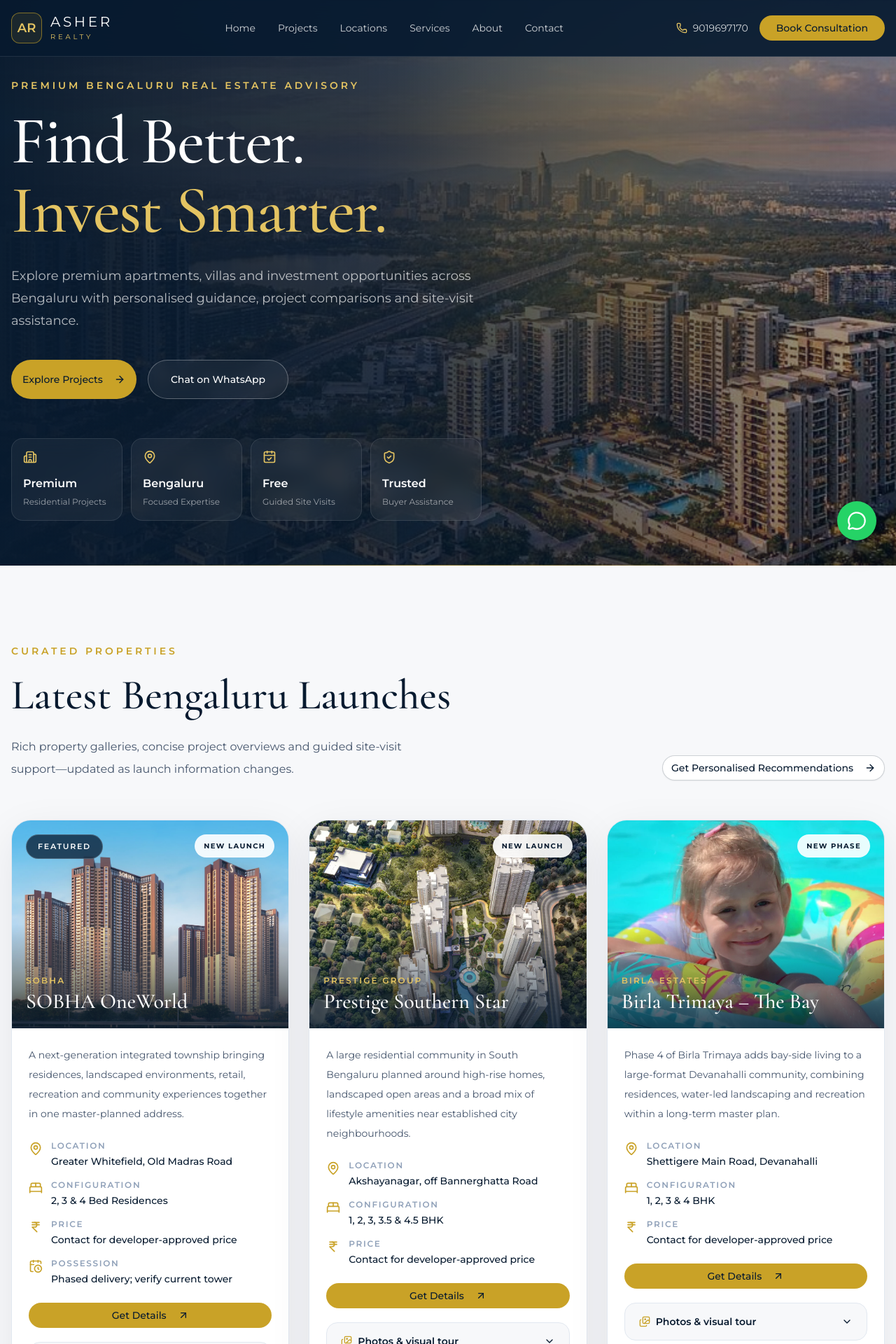
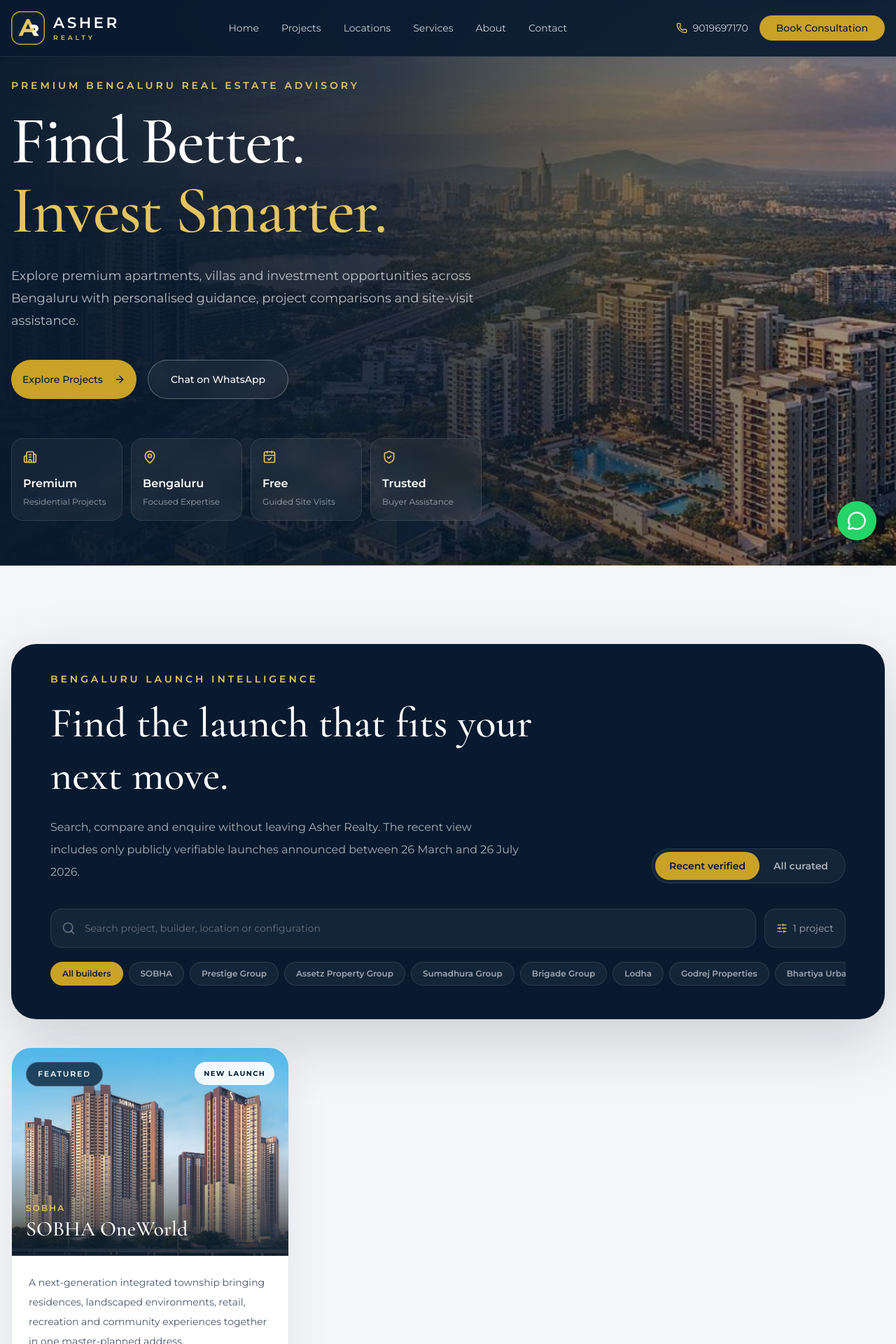
Before and after one commit to realtyasher-blip/asher-realty, a Next.js app: page / in a window 1280 px wide. Shown: the top 1920 px of the page at 70% size. Built offline with nearby package versions, Linux system fonts and the light colour scheme.

Commit message:
Add interactive launch catalogue and refreshed brand mark

```diff
--- /dev/null
+++ b/src/components/brand/BrandLogo.tsx
@@ -0,0 +1,22 @@
+type BrandLogoProps = {
+  compact?: boolean;
+  className?: string;
+};
+
+export default function BrandLogo({ compact = false, className = "" }: BrandLogoProps) {
+  return (
+    <span className={`inline-flex items-center gap-3 ${className}`}>
+      <svg viewBox="0 0 64 64" aria-hidden="true" className="size-12 shrink-0">
+        <rect x="1" y="1" width="62" height="62" rx="17" fill="#0A2038" stroke="#C9A227" strokeWidth="2" />
+        <path d="M14 47 29.5 15h5L50 47h-7.6l-3.1-7H24.7l-3.1 7H14Zm13.5-13.2h9L32 23.5l-4.5 10.3Z" fill="#E7C55E" />
+        <path d="M36.2 25.7h7.3c5.1 0 8.5 2.8 8.5 7.1 0 3.1-1.8 5.4-4.8 6.4L53 47h-8.1l-6.6-9.6h4.4c1.8 0 2.9-1 2.9-2.5 0-1.6-1.1-2.5-2.9-2.5h-6.5v-6.7Z" fill="#F8F6EF" />
+      </svg>
+      {!compact && (
+        <span className="leading-none">
+          <span className="block font-[var(--font-heading)] text-[1.35rem] font-semibold tracking-[0.16em] text-white">ASHER</span>
+          <span className="mt-1.5 block text-[0.58rem] font-semibold tracking-[0.42em] text-[#e4c462]">REALTY</span>
+        </span>
+      )}
+    </span>
+  );
+}
--- a/src/components/home/FeaturedProjects.tsx
+++ b/src/components/home/FeaturedProjects.tsx
@@ -1,97 +1,107 @@
 "use client";
 
-import { ArrowRight } from "lucide-react";
+import { useMemo, useState } from "react";
+import { ArrowRight, Search, SlidersHorizontal } from "lucide-react";
 
 import ProjectCard from "@/components/projects/ProjectCard";
+import { projects } from "@/data/projects";
 import { buttonVariants } from "@/components/ui/button";
-import { projects } from "@/data/projects";
 import { cn } from "@/lib/utils";
 
+const requestedBuilders = [
+  "All builders",
+  "SOBHA",
+  "Prestige Group",
+  "Assetz Property Group",
+  "Sumadhura Group",
+  "Brigade Group",
+  "Lodha",
+  "Godrej Properties",
+  "Bhartiya Urban",
+];
+
+const recentLaunchNames = new Set(["SOBHA OneWorld"]);
 const generalWhatsappUrl =
-  "https://wa.me/919019697170?text=Hi%20Asher%20Realty%2C%20please%20help%20me%20find%20a%20suitable%20property%20in%20Bengaluru.";
+  "https://wa.me/919019697170?text=Hi%20Asher%20Realty%2C%20please%20help%20me%20compare%20the%20latest%20Bengaluru%20property%20launches.";
 
 export default function FeaturedProjects() {
+  const [builder, setBuilder] = useState("All builders");
+  const [query, setQuery] = useState("");
+  const [recentOnly, setRecentOnly] = useState(true);
+
+  const filteredProjects = useMemo(() => {
+    const term = query.trim().toLowerCase();
+    return projects.filter((project) => {
+      const matchesBuilder = builder === "All builders" || project.developer === builder;
+      const matchesPeriod = !recentOnly || recentLaunchNames.has(project.name);
+      const matchesQuery =
+        !term ||
+        [project.name, project.developer, project.location, project.configuration]
+          .join(" ")
+          .toLowerCase()
+          .includes(term);
+      return matchesBuilder && matchesPeriod && matchesQuery;
+    });
+  }, [builder, query, recentOnly]);
+
   return (
-    <section
-      id="projects"
-      className="overflow-hidden bg-[#f7f8fa] py-24 sm:py-28"
-    >
+    <section id="projects" className="overflow-hidden bg-[#f5f6f8] py-24 sm:py-28">
       <div className="container-shell">
-        <div className="flex flex-col gap-7 lg:flex-row lg:items-end lg:justify-between">
-          <div className="max-w-2xl">
-            <p className="text-sm font-semibold uppercase tracking-[0.28em] text-[#c9a227]">
-              Curated Properties
-            </p>
+        <div className="rounded-[2.25rem] bg-[#071a2f] px-6 py-10 text-white shadow-[0_30px_90px_rgba(7,26,47,0.18)] sm:px-10 lg:px-14">
+          <div className="flex flex-col gap-8 lg:flex-row lg:items-end lg:justify-between">
+            <div className="max-w-3xl">
+              <p className="text-sm font-semibold uppercase tracking-[0.28em] text-[#e4c462]">Bengaluru launch intelligence</p>
+              <h2 className="mt-4 text-5xl font-medium leading-tight sm:text-6xl">Find the launch that fits your next move.</h2>
+              <p className="mt-5 max-w-2xl leading-8 text-white/65">
+                Search, compare and enquire without leaving Asher Realty. The recent view includes only publicly verifiable launches announced between 26 March and 26 July 2026.
+              </p>
+            </div>
+            <div className="inline-flex w-fit rounded-full border border-white/10 bg-white/5 p-1">
+              <button type="button" onClick={() => setRecentOnly(true)} className={cn("rounded-full px-5 py-2.5 text-sm font-semibold transition", recentOnly ? "bg-[#c9a227] text-[#071a2f]" : "text-white/65 hover:text-white")}>Recent verified</button>
+              <button type="button" onClick={() => setRecentOnly(false)} className={cn("rounded-full px-5 py-2.5 text-sm font-semibold transition", !recentOnly ? "bg-white text-[#071a2f]" : "text-white/65 hover:text-white")}>All curated</button>
+            </div>
+          </div>
+          <div className="mt-9 flex flex-col gap-3 md:flex-row">
+            <label className="relative flex-1">
+              <Search className="absolute left-4 top-1/2 size-5 -translate-y-1/2 text-white/35" />
+              <input value={query} onChange={(event) => setQuery(event.target.value)} placeholder="Search project, builder, location or configuration" className="h-14 w-full rounded-2xl border border-white/10 bg-white/5 pl-12 pr-4 text-sm text-white outline-none transition placeholder:text-white/35 focus:border-[#c9a227]/60 focus:bg-white/10" />
+            </label>
+            <div className="flex h-14 items-center gap-2 rounded-2xl border border-white/10 bg-white/5 px-4 text-sm text-white/60">
+              <SlidersHorizontal className="size-4 text-[#e4c462]" />
+              {filteredProjects.length} project{filteredProjects.length === 1 ? "" : "s"}
+            </div>
+          </div>
+          <div className="mt-5 flex gap-2 overflow-x-auto pb-2">
+            {requestedBuilders.map((name) => (
+              <button key={name} type="button" onClick={() => setBuilder(name)} className={cn("shrink-0 rounded-full border px-4 py-2 text-xs font-semibold transition", builder === name ? "border-[#c9a227] bg-[#c9a227] text-[#071a2f]" : "border-white/10 bg-white/5 text-white/60 hover:border-white/25 hover:text-white")}>{name}</button>
+            ))}
+          </div>
+        </div>
 
-            <h2 className="mt-4 text-5xl font-medium leading-tight text-[#071a2f] sm:text-6xl">
-              Latest Bengaluru Launches
-            </h2>
+        {filteredProjects.length ? (
+          <div className="mt-10 grid gap-7 md:grid-cols-2 xl:grid-cols-3">
+            {filteredProjects.map((project, index) => <ProjectCard key={project.name} project={project} index={index} />)}
+          </div>
+        ) : (
+          <div className="mt-10 rounded-[2rem] border border-dashed border-[#c9a227]/45 bg-white px-6 py-14 text-center">
+            <p className="text-sm font-semibold uppercase tracking-[0.2em] text-[#c9a227]">No dated launch announcement found</p>
+            <h3 className="mt-3 text-3xl font-medium text-[#071a2f]">We will not label an older project as a new launch.</h3>
+            <p className="mx-auto mt-4 max-w-2xl leading-7 text-slate-600">Ask our advisor for the builder&apos;s current inventory, upcoming registrations and private launch alerts.</p>
+            <button type="button" onClick={() => setRecentOnly(false)} className="mt-6 rounded-full border border-[#071a2f]/15 px-6 py-3 text-sm font-semibold text-[#071a2f] transition hover:bg-[#071a2f] hover:text-white">View all curated projects</button>
+          </div>
+        )}
 
-            <p className="mt-5 max-w-xl text-base leading-8 text-slate-600">
-              Rich property galleries, concise project overviews and guided
-              site-visit support—updated as launch information changes.
-            </p>
+        <div className="mt-12 rounded-[1.75rem] border border-[#c9a227]/20 bg-white px-6 py-8 sm:px-10 lg:flex lg:items-center lg:justify-between">
+          <div>
+            <p className="text-sm font-semibold uppercase tracking-[0.2em] text-[#c9a227]">One brief. Better matches.</p>
+            <h3 className="mt-3 text-3xl font-medium text-[#071a2f] sm:text-4xl">Let us compare launches across builders for you.</h3>
+            <p className="mt-3 max-w-2xl leading-7 text-slate-600">Share your budget, preferred corridor and move-in timeline. We will return a buyer-ready shortlist with current availability.</p>
           </div>
-
-          <a
-            href={generalWhatsappUrl}
-            target="_blank"
-            rel="noopener noreferrer"
-            className={cn(
-              buttonVariants({ variant: "outline" }),
-              "w-fit rounded-full border-[#071a2f]/20 bg-white px-6 text-[#071a2f] hover:bg-[#071a2f] hover:text-white"
-            )}
-          >
-            Get Personalised Recommendations
-            <ArrowRight className="ml-2 size-4" />
+          <a href={generalWhatsappUrl} target="_blank" rel="noopener noreferrer" className={cn(buttonVariants({ size: "lg" }), "mt-7 h-14 shrink-0 rounded-full bg-[#c9a227] px-8 text-[#071a2f] hover:bg-[#e4c462] lg:mt-0")}>
+            Build My Shortlist <ArrowRight className="ml-2 size-4" />
           </a>
         </div>
-
-        <div className="mt-14 grid gap-7 md:grid-cols-2 xl:grid-cols-3">
-          {projects.map((project, index) => (
-            <ProjectCard
-              key={project.name}
-              project={project}
-              index={index}
-            />
-          ))}
-        </div>
-
-        <div className="mt-12 rounded-[1.75rem] border border-[#c9a227]/20 bg-[#071a2f] px-6 py-8 text-white sm:px-10 lg:flex lg:items-center lg:justify-between">
-          <div>
-            <p className="text-sm font-semibold uppercase tracking-[0.2em] text-[#e4c462]">
-              Cannot decide?
-            </p>
-
-            <h3 className="mt-3 text-3xl font-medium sm:text-4xl">
-              Let us shortlist the right projects for you.
-            </h3>
-
-            <p className="mt-3 max-w-2xl leading-7 text-white/65">
-              Tell us your budget, preferred location and property requirement.
-              We will help you compare suitable options.
-            </p>
-          </div>
-
-          <a
-            href={generalWhatsappUrl}
-            target="_blank"
-            rel="noopener noreferrer"
-            className={cn(
-              buttonVariants({ size: "lg" }),
-              "mt-7 h-14 shrink-0 rounded-full bg-[#c9a227] px-8 text-[#071a2f] hover:bg-[#e4c462] lg:mt-0"
-            )}
-          >
-            Speak to an Advisor
-            <ArrowRight className="ml-2 size-4" />
-          </a>
-        </div>
-
-        <p className="mt-6 text-center text-xs leading-5 text-slate-400">
-          Project media may include artistic impressions. Prices,
-          specifications and availability are subject to verification before
-          making a property decision.
-        </p>
+        <p className="mt-6 text-center text-xs leading-5 text-slate-400">“Recent verified” is based on dated public developer information. Media may include artistic impressions. Prices and inventory require live confirmation.</p>
       </div>
     </section>
   );
--- a/src/components/layout/Footer.tsx
+++ b/src/components/layout/Footer.tsx
@@ -5,6 +5,7 @@
   MessageCircle,
   Phone,
 } from "lucide-react";
+import BrandLogo from "@/components/brand/BrandLogo";
 
 const quickLinks = [
   { label: "Home", href: "/" },
@@ -32,19 +33,7 @@
         <div className="grid gap-12 md:grid-cols-2 lg:grid-cols-4">
           <div>
             <Link href="/" className="flex items-center gap-3">
-              <div className="flex size-12 items-center justify-center rounded-xl border border-[#c9a227]/50 bg-[#c9a227]/10 text-lg font-semibold text-[#e4c462]">
-                AR
-              </div>
-
-              <div>
-                <p className="font-[var(--font-heading)] text-xl tracking-[0.18em]">
-                  ASHER
-                </p>
-
-                <p className="mt-1 text-[10px] tracking-[0.38em] text-[#e4c462]">
-                  REALTY
-                </p>
-              </div>
+              <BrandLogo />
             </Link>
 
             <p className="mt-6 max-w-sm text-sm leading-7 text-white/55">
--- a/src/components/layout/Navbar.tsx
+++ b/src/components/layout/Navbar.tsx
@@ -12,6 +12,7 @@
   SheetTrigger,
 } from "@/components/ui/sheet";
 import { cn } from "@/lib/utils";
+import BrandLogo from "@/components/brand/BrandLogo";
 
 const navigation = [
   { label: "Home", href: "/" },
@@ -30,19 +31,7 @@
     <header className="fixed inset-x-0 top-0 z-50 border-b border-white/10 bg-[#071a2f]/90 text-white backdrop-blur-xl">
       <div className="container-shell flex h-20 items-center justify-between">
         <Link href="/" className="group flex items-center gap-3">
-          <div className="flex size-11 items-center justify-center rounded-xl border border-[#c9a227]/60 bg-[#c9a227]/10 text-lg font-semibold text-[#e4c462] transition group-hover:bg-[#c9a227]/20">
-            AR
-          </div>
-
-          <div>
-            <p className="font-[var(--font-heading)] text-xl leading-none tracking-[0.18em]">
-              ASHER
-            </p>
-
-            <p className="mt-1 text-[10px] tracking-[0.38em] text-[#e4c462]">
-              REALTY
-            </p>
-          </div>
+          <BrandLogo />
         </Link>
 
         <nav className="hidden items-center gap-8 lg:flex">
--- a/src/data/projects.ts
+++ b/src/data/projects.ts
@@ -142,4 +142,43 @@
     rera: "PRM/KA/RERA/1250/303/PR/010425/007644",
     verifiedAt: "26 Jul 2026",
   },
+  {
+    name: "Godrej Aveline",
+    developer: "Godrej Properties",
+    location: "Yelahanka, North Bengaluru",
+    configuration: "3, 3.5 & 4.5 BHK",
+    price: "₹2.90 Cr onwards*",
+    image: "/projects/godrej-aveline/exterior.webp",
+    gallery: ["/projects/godrej-aveline/exterior.webp"],
+    description:
+      "A premium North Bengaluru address shaped by Dutch-inspired design, generous family-sized homes, sunlit interiors and landscaped outdoor spaces in established Yelahanka.",
+    highlights: [
+      "Dutch-inspired architecture",
+      "Large-format family residences",
+      "Yelahanka airport-road corridor",
+    ],
+    status: "Ongoing",
+    possession: "March 2031",
+    verifiedAt: "26 Jul 2026",
+  },
+  {
+    name: "Godrej Parkshire",
+    developer: "Godrej Properties",
+    location: "Whitefield–Hoskote, East Bengaluru",
+    configuration: "2 & 3 BHK",
+    price: "₹1.18 Cr onwards*",
+    image: "/projects/godrej-parkshire/exterior.webp",
+    gallery: ["/projects/godrej-parkshire/exterior.webp"],
+    description:
+      "A nature-led residential community near the Whitefield–Hoskote growth belt, offering contemporary homes, generous balconies, green open spaces and access to East Bengaluru employment hubs.",
+    highlights: [
+      "Nature-inspired community",
+      "Whitefield connectivity",
+      "Premium and luxe home layouts",
+    ],
+    status: "Ongoing",
+    possession: "December 2030",
+    rera: "PRM/KA/RERA/1250/304/PR/090126/008393",
+    verifiedAt: "26 Jul 2026",
+  },
 ];
```
Also changed, not shown: public/projects/godrej-aveline/exterior.webp (added), public/projects/godrej-parkshire/exterior.webp (added).
